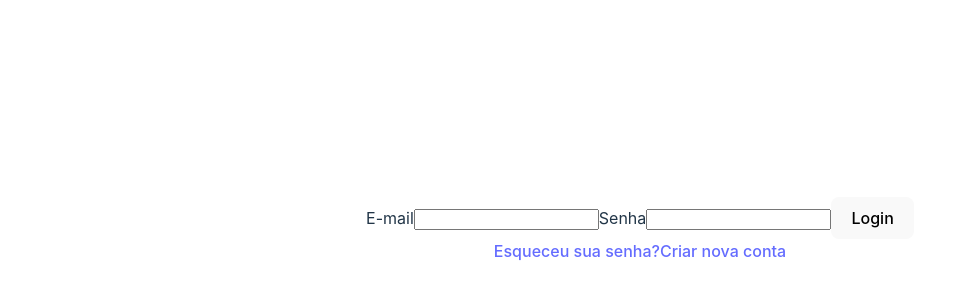
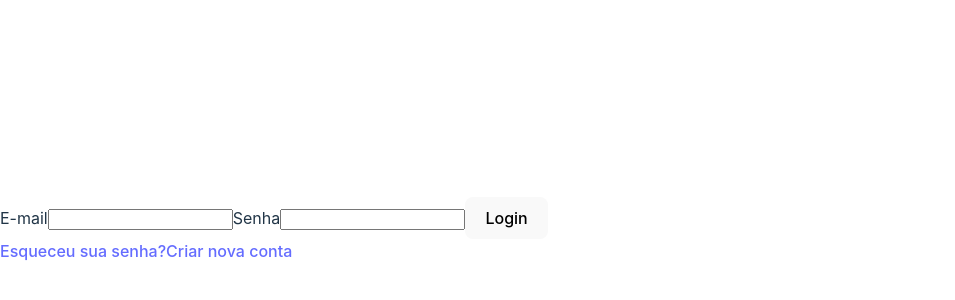
Before and after one commit to EronAlves1996/todoMern, a React (Vite) app in the folder packages/front/: page / in a window 1280 px wide. Shown: the part 170-470 px from the top of the page, without its empty margins (0-955 px from the left). Built offline with nearby package versions, Linux system fonts and the light colour scheme.

Commit message:
feat: setup react router

```diff
--- a/packages/front/package.json
+++ b/packages/front/package.json
@@ -10,7 +10,8 @@
   },
   "dependencies": {
     "react": "^18.2.0",
-    "react-dom": "^18.2.0"
+    "react-dom": "^18.2.0",
+    "react-router-dom": "^6.8.0"
   },
   "devDependencies": {
     "@types/react": "^18.0.26",
--- a/packages/front/src/App.tsx
+++ b/packages/front/src/App.tsx
@@ -1,23 +1,5 @@
-import { useState } from "react";
-import reactLogo from "./assets/react.svg";
-import "./App.css";
+import { Outlet } from "react-router-dom";
 
-function App() {
-  const [count, setCount] = useState(0);
-
-  return (
-    <>
-      <form action="">
-        <label htmlFor="">E-mail</label>
-        <input type="text" name="email" id="email" />
-        <label htmlFor="">Senha</label>
-        <input type="password" name="password" id="password" />
-        <button type="submit">Login</button>
-      </form>
-      <a href="">Esqueceu sua senha?</a>
-      <a href="">Criar nova conta</a>
-    </>
-  );
+export default function App() {
+  return <Outlet />;
 }
-
-export default App;
--- a/packages/front/src/main.tsx
+++ b/packages/front/src/main.tsx
@@ -1,10 +1,12 @@
-import React from 'react'
-import ReactDOM from 'react-dom/client'
-import App from './App'
-import './index.css'
+import React from "react";
+import ReactDOM from "react-dom/client";
+import { RouterProvider } from "react-router-dom";
+import App from "./App";
+import "./index.css";
+import { routes } from "./router";
 
-ReactDOM.createRoot(document.getElementById('root') as HTMLElement).render(
+ReactDOM.createRoot(document.getElementById("root") as HTMLElement).render(
   <React.StrictMode>
-    <App />
-  </React.StrictMode>,
-)
+    <RouterProvider router={routes} />
+  </React.StrictMode>
+);
--- /dev/null
+++ b/packages/front/src/pages/Index/index.tsx
@@ -0,0 +1,21 @@
+import { useState } from "react";
+
+function Index() {
+  const [count, setCount] = useState(0);
+
+  return (
+    <>
+      <form action="">
+        <label htmlFor="">E-mail</label>
+        <input type="text" name="email" id="email" />
+        <label htmlFor="">Senha</label>
+        <input type="password" name="password" id="password" />
+        <button type="submit">Login</button>
+      </form>
+      <a href="">Esqueceu sua senha?</a>
+      <a href="">Criar nova conta</a>
+    </>
+  );
+}
+
+export default Index;
--- /dev/null
+++ b/packages/front/src/router.tsx
@@ -0,0 +1,15 @@
+import {
+  createBrowserRouter,
+  createRoutesFromElements,
+  Route,
+} from "react-router-dom";
+import App from "./App";
+import Index from "./pages/Index";
+
+export const routes = createBrowserRouter(
+  createRoutesFromElements(
+    <Route path="/" element={<App />}>
+      <Route index element={<Index />} />
+    </Route>
+  )
+);
```
Also changed, not shown: 1 other file (tests, documents, lock files or other folders).
